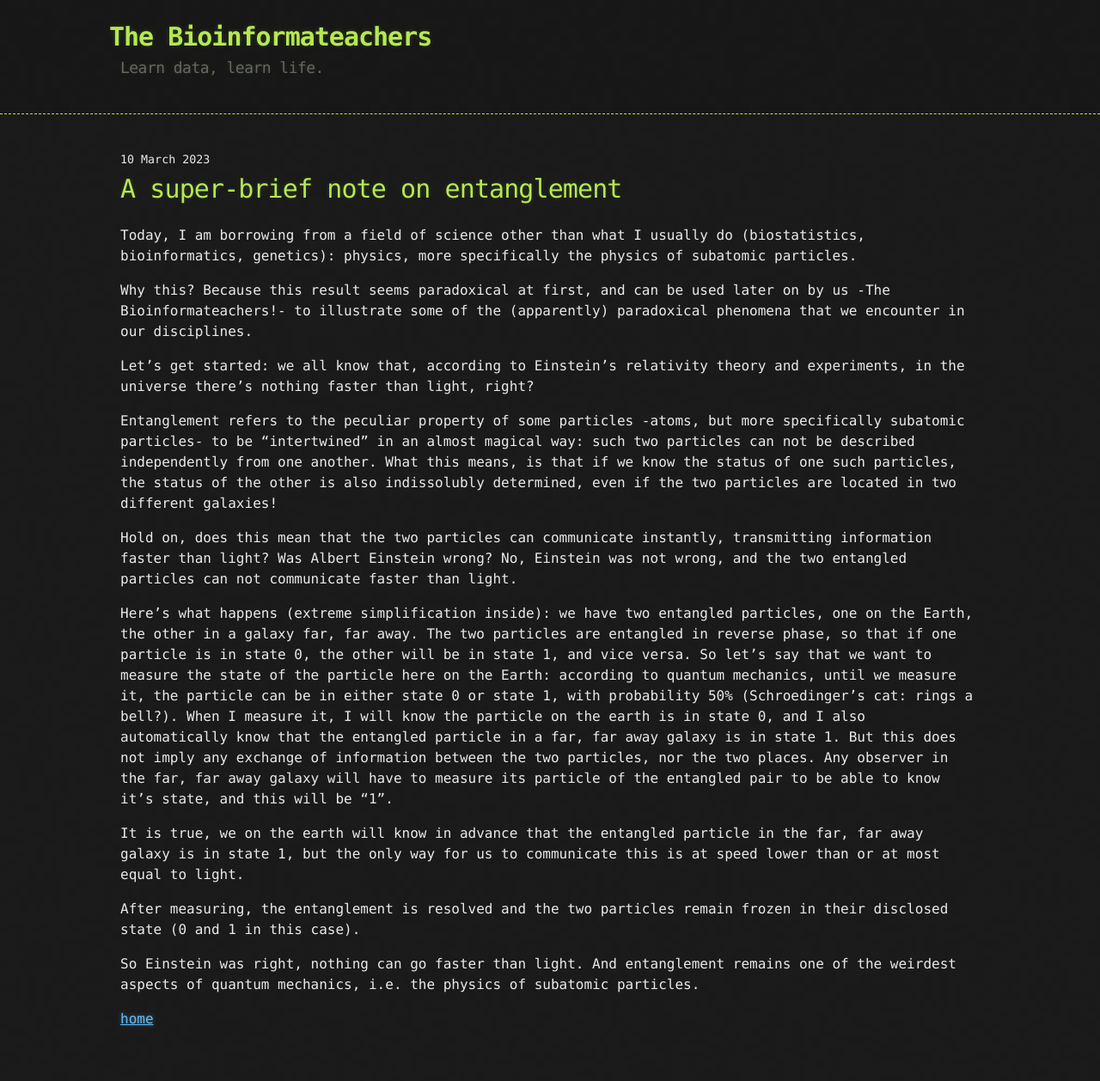
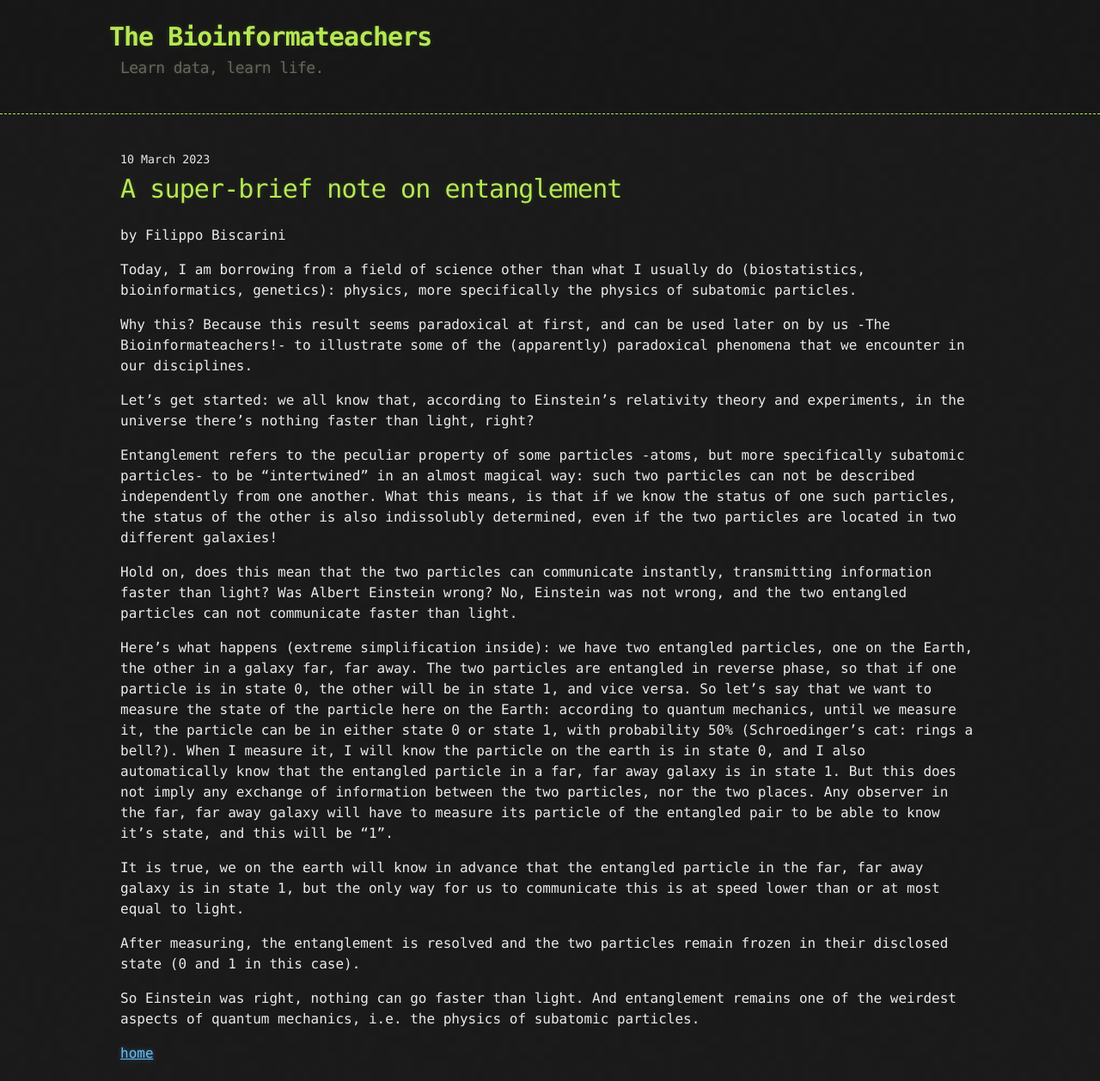
Before and after one commit to bioinformateachers/bioinformateachers.github.io, a Jekyll site: the page built from _posts/2023-03-12-entanglement.md, in a window 1280 px wide. Shown: the whole page at 86% size. Built offline with Jekyll 4.4.1, drawn with Linux system fonts in a browser that asks for light colours; before the commit the page ends 1218 px from its top, so only the background shows below that.

```diff
--- a/_posts/2023-03-12-entanglement.md
+++ b/_posts/2023-03-12-entanglement.md
@@ -2,7 +2,8 @@
 layout: post
 title:  "A super-brief note on entanglement"
 date:   2023-03-10 10:00:01 +0100
-categories: science, physics
+author: Filippo Biscarini
+categories: SCIENCE, PHYSICS
 ---
 
 Today, I am borrowing from a field of science other than what I usually do (biostatistics, bioinformatics, genetics): physics,
```
